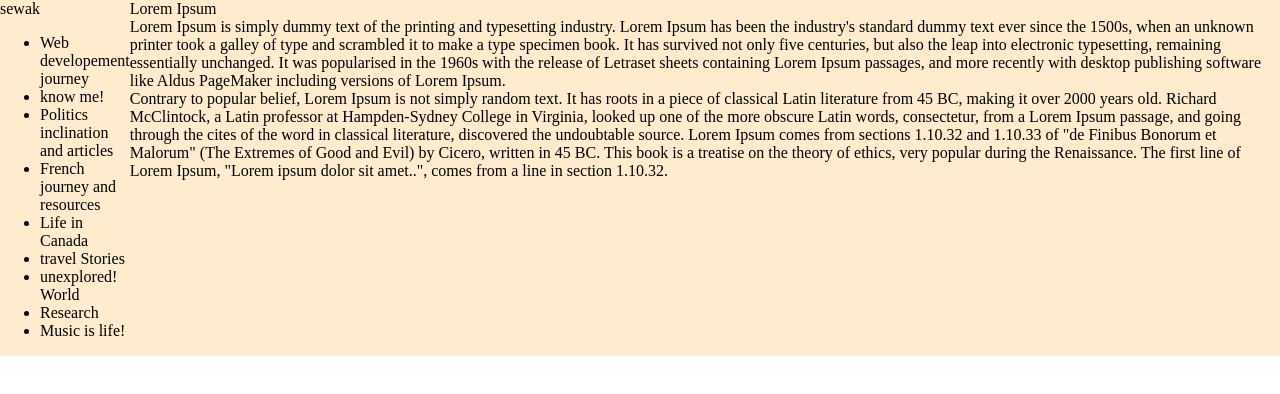
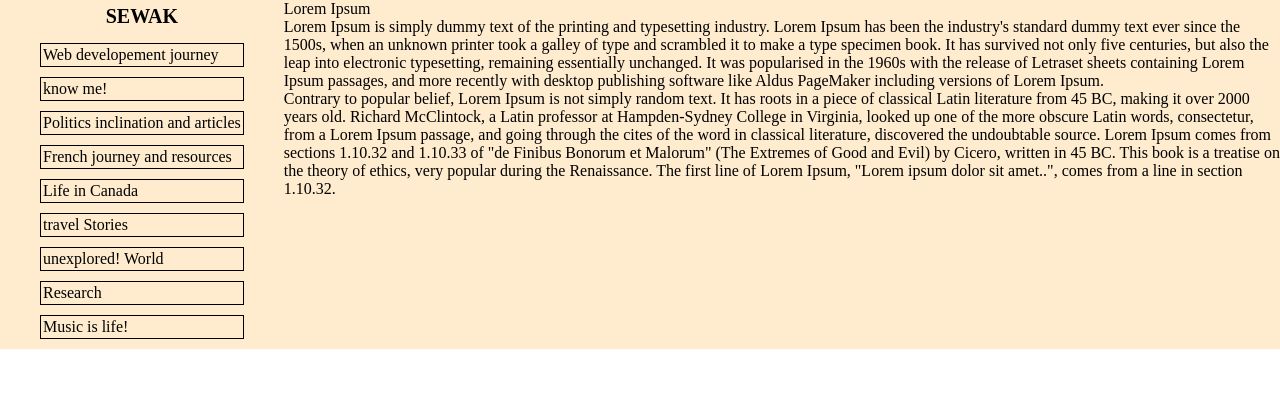
Before and after one commit to dev-gursewak/myblogwebsite, a plain HTML site: page index.html in a window 1280 px wide. Drawn offline with Linux system fonts and the light colour scheme.

Commit message:
done with the interactive menu

```diff
--- a/index.html
+++ b/index.html
@@ -7,7 +7,7 @@
     <body>
         <div class="mainSection">
             <div class="interactiveMenu">
-                <div class="websiteName">sewak</div>
+                <div class="websiteName">SEWAK</div>
                 <ul class="hamburgerList">
                     <li>Web developement journey</li>
                     <li>know me!</li>
@@ -45,5 +45,5 @@
                 </div>
             </div>
         </div>
-    </body>
+</body>
 </html>
--- a/style.css
+++ b/style.css
@@ -1,5 +1,12 @@
 body {
     margin:0px;
+}
+
+.websiteName {
+    font-weight: bolder;
+    font-size: 20px;
+    text-align: center;
+    padding: 5px 0px;
 }
 .mainSection {
     display: flex;
@@ -10,9 +17,21 @@ body {
 
 
 .interactiveMenu {
-    flex-basis: auto;
+    white-space: nowrap;
+    padding:0px 40px;
 }
 
+.hamburgerList {
+    list-style: none;
+    padding: 0px;
+    margin: 0px;
+}
+
+li {
+    border: 1px solid black;
+    padding: 2px;
+    margin: 10px 0px;
+}
 .informationMenu {
     flex-grow: 6;
 }
```
